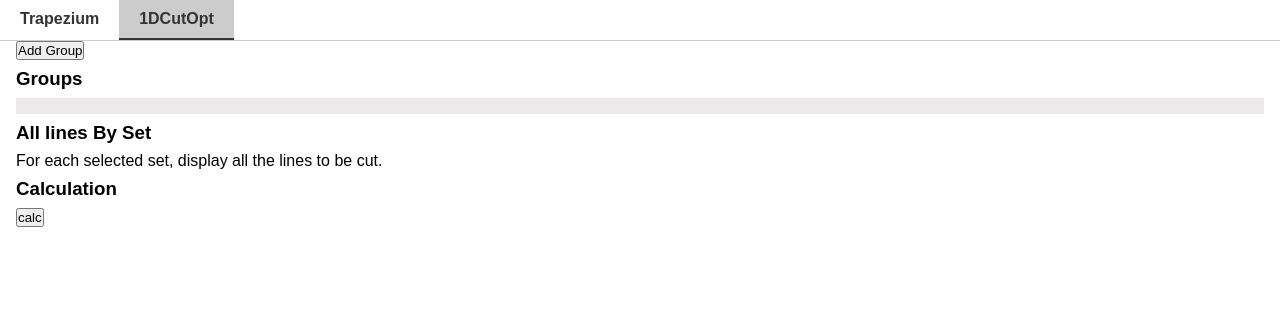
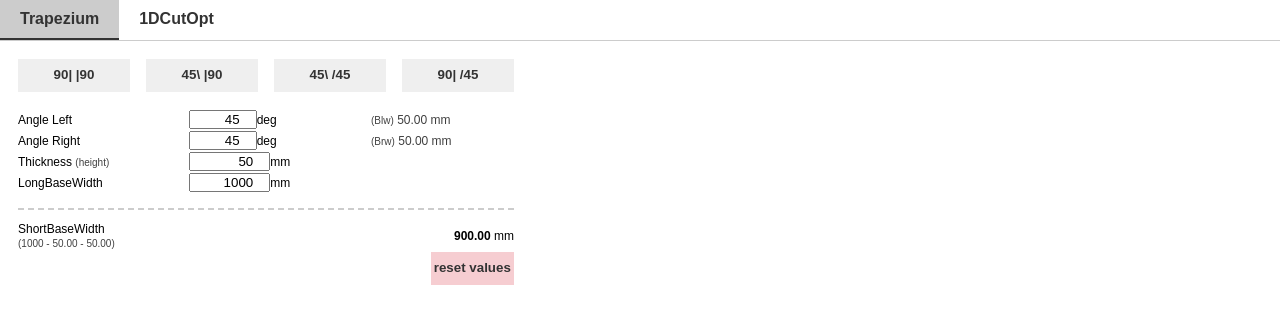
Before and after one commit to anatolieGhebea/geomcalcs, a Svelte app: page / in a window 1280 px wide. Shown: the top 324 px of the page. Built offline with nearby package versions, Linux system fonts and the light colour scheme.

Commit message:
trapezium calcs update

```diff
--- a/src/App.svelte
+++ b/src/App.svelte
@@ -20,7 +20,7 @@
     }
 
     onMount(() => {
-        selectTab(tabs[1]);
+        selectTab(tabs[0]);
     });
 
 </script>
--- a/src/app.css
+++ b/src/app.css
@@ -39,7 +39,7 @@ html, body {
     background-color: rgba(41, 168, 71, 0.25);
 }
 .cell-bg-danger {
-    background-color: rgba(220, 56, 72, 0.25)
+    background-color: rgba(220, 56, 72, 0.25);
 }
 .cell-bg-warning {
     background-color: rgba(255, 193, 5, 0.25);
--- a/src/trapezium/Trapezium.svelte
+++ b/src/trapezium/Trapezium.svelte
@@ -1,28 +1,38 @@
 <script>
-    import { onMount } from 'svelte';
+    import { onMount } from "svelte";
+
 
     // reset values:
     const min_angle = 1;
     const max_angle = 90;
-    const r_Abl = 45;
-    const r_Abr = 45;
+    const left_anagle = 45;
+    const right_angle = 45;
+
     const fixed_angle = 90;
-    const min_top_width = 1;
-    const min_height = 1;
+    // const min_top_width = 0;
+    const min_thickness = 1;
+    let MinLongBaseWidth = 0;
+
 
     // input values
-    let Abl = r_Abl;
-    let Abr = r_Abr;
-    let Twidth = 100;
+    let Abl = left_anagle;
+    let Abr = right_angle;
+    let Bwidth = 1000;
     let Theight = 50;
+    let mounted = false;
 
     $: Atl = getAtl(Abl);
     $: Atr = getAtr(Abr);
     $: BLwidth = getBLwidth(Theight, Atl);
     $: BRwidth = getBRwidth(Theight, Atr);
-    $: HypoLeft = getHypoLeft(Theight, Atl);
-    $: HypoRight = getHypoRight(Theight, Atr);
-    $: Bwidth = getBwidth(Twidth, BLwidth, BRwidth);
+    // $: HypoLeft = getHypoLeft(Theight, Atl);
+    // $: HypoRight = getHypoRight(Theight, Atr);
+    $: {
+        MinLongBaseWidth =  parseFloat((BLwidth + BRwidth).toFixed(2));
+    }
+    // $: Bwidth = getBwidth(Twidth, BLwidth, BRwidth);
+    $: Twidth = getTwidth(Bwidth, BLwidth, BRwidth);
+    $: syncLocalStorage(Abl, Abr, Bwidth, Theight)
 
     function getAtl(_Abl) {
         if(_Abl < min_angle) Abl = _Abl = min_angle;
@@ -37,33 +47,34 @@
         return 180 - _Abr - fixed_angle;
     }
 
-    function getBwidth(_Twidth, _BLwidth, _BRwidth) {
-        if(_Twidth < min_top_width) Twidth = _Twidth = min_top_width;
-        console.log(_BLwidth, _BRwidth);
+    function getTwidth(_Bwidth, _BLwidth, _BRwidth) {
+        if(_Bwidth < MinLongBaseWidth) _Bwidth = MinLongBaseWidth;
+
+        // console.log(_BLwidth, _BRwidth);
         if( isNaN(_BLwidth) ) _BLwidth = 0;
         if( isNaN(_BRwidth) ) _BRwidth = 0;
 
-        return _Twidth+_BLwidth+_BRwidth;
+        return _Bwidth-_BLwidth-_BRwidth;
     }
 
     function getBLwidth(_Theight, _Atl) {
-        if(_Theight < min_height) Theight = _Theight = min_height;
+        if(_Theight < min_thickness) Theight = _Theight = min_thickness;
         return _Theight * calcTan(_Atl);
     }
 
     function getBRwidth(_Theight, _Atr) {
-        if(_Theight < min_height) Theight = _Theight = min_height;
+        if(_Theight < min_thickness) Theight = _Theight = min_thickness;
         return _Theight * calcTan(_Atr);
     }
 
     function getHypoLeft(_Theight, _Atl) {
-        if(_Theight < min_height) Theight = _Theight = min_height;
+        if(_Theight < min_thickness) Theight = _Theight = min_thickness;
         if(_Atl == 0) return _Theight;
         return _Theight / calcSin(_Atl);
     }
 
     function getHypoRight(_Theight, _Atr) {
-        if(_Theight < min_height) Theight = _Theight = min_height;
+        if(_Theight < min_thickness) Theight = _Theight = min_thickness;
         return _Theight / calcSin(_Atr);
     }
 
@@ -85,242 +96,211 @@
     }
 
     function resetValues() {
-        Abl = r_Abl;
-        Abr = r_Abr;
-        Twidth = 100;
+        Abl = left_anagle;
+        Abr = right_angle;
+        Bwidth = 100;
         Theight = 50;
     }
 
     // monitor
-    $: console.log('Abl', Abl);
-    $: console.log('Abr', Abr);
-    $: console.log('Atl', Atl);
-    $: console.log('Atr', Atr);
-    $: console.log('Twidth', Twidth);
-    $: console.log('Theight', Theight);
-    $: console.log('BLwidth', BLwidth);
-    $: console.log('BRwidth', BRwidth);
-    $: console.log('Bwidth', Bwidth);
+    // $: console.log('Abl', Abl);
+    // $: console.log('Abr', Abr);
+    // $: console.log('Atl', Atl);
+    // $: console.log('Atr', Atr);
+    // $: console.log('Twidth', Twidth);
+    // $: console.log('Theight', Theight);
+    // $: console.log('BLwidth', BLwidth);
+    // $: console.log('BRwidth', BRwidth);
+    // $: console.log('Bwidth', Bwidth);
+    // $: console.log('MinLongBaseW', MinLongBaseWidth);
 
-    // draw values:
-    let canvas;
-    let draw_width = 900;
-    let draw_height = 250;
+    function set2Vertical(){
+        Abl = 90;
+        Abr = 90;
+    }
+
+    function set2FortyFive(){
+        Abl = 45;
+        Abr = 45;
+    }
+
+    function setLeftFortyFive(){
+        Abl = 45;
+        Abr = 90;
+    }
+    function setRightFortyFive(){
+        Abl = 90;
+        Abr = 45;
+    }
+
+    function syncLocalStorage(_Abl, _Abr, _Bwidth, _Theight) {
+        if( !mounted ) return;
+
+        console.log('syncLocalStorage');
+        let _data = {
+            Abl: _Abl,
+            Abr: _Abr,
+            Bwidth: _Bwidth,
+            Theight: _Theight,
+        }
+
+        localStorage.setItem('geocalcs_trapezium_data', JSON.stringify(_data));
+    }
 
     onMount(() => {
-        draw_width = window.innerWidth - 20;
-        const wait = setTimeout(() => {
-            updateCanvas(1);
-            clearTimeout(wait);
-        }, 100);
+        let _data = localStorage.getItem('geocalcs_trapezium_data');
+        if(_data) {
+            _data = JSON.parse(_data);
+            Abl = _data.Abl ?? left_anagle;
+            Abr = _data.Abr ?? right_angle;
+            Bwidth = _data.Bwidth ?? 100;
+            Theight = _data.Theight ?? 50;
+        }
+        mounted = true;
     });
 
-    $: updateCanvas(Bwidth);
-
-    function updateCanvas(_trigger) {
-        if( !canvas ) return;
-
-        let useHeight = Theight;
-        if( Theight < 50 ) useHeight = 50;
-
-        let useWidth = Twidth;
-        let useBlw = BLwidth;
-        let useBrw = BRwidth;
-        if( Twidth < 150 ) {
-            useWidth = 150;
-            useBlw = ((Bwidth/BLwidth) / 100) * useWidth;
-            useBrw = ((Bwidth/BRwidth) / 100) * useWidth;
-        }
-
-        let useBw = ( useBlw + useWidth + useBrw );
-        let multiplier = 1;
-        let multiplierH = 1;
-        if ( useBw > 5000 ) {
-            multiplier = 0.125;
-            multiplierH = 0.25;
-        } else if ( useBw > 2500 ) {
-            multiplier = 0.25;
-            multiplierH = 0.5;
-        } else if( useBw > 1000 ) {
-            multiplier = 0.5;
-            multiplierH = 0.75;
-        }
-
-        const ctx = canvas.getContext('2d');
-        ctx.canvas.width = (useBw * multiplier);
-        console.log('updateCanvas', canvas.width, canvas.height);
-        ctx.clearRect(0, 0, canvas.width, canvas.height);
-
-        let margin = 5;
-
-        let x_Atl = useBlw * multiplier;
-        let y_Atl = margin;
-
-        let x_Abl = 0;
-        let y_Abl = (useHeight * multiplierH) + margin;
-
-        let x_Atr = (useBlw + useWidth) * multiplier;
-        let y_Atr = margin;
-
-        let x_Abr = useBw * multiplier;
-        let y_Abr = (useHeight * multiplierH) + margin;
-
-        ctx.beginPath();
-        ctx.setLineDash([]);
-        ctx.moveTo(x_Atl, y_Atl);
-        ctx.lineTo(x_Atr, y_Atr);
-        ctx.lineTo(x_Abr, y_Abr);
-        ctx.lineTo(x_Abl, y_Abl);
-        ctx.closePath();
-        ctx.stroke();
-
-        ctx.beginPath();
-        ctx.setLineDash([2, 2]);
-
-        ctx.moveTo(x_Atl, y_Atl);
-        ctx.lineTo(x_Atl, (useHeight * multiplierH) + margin);
-
-        ctx.moveTo(x_Atr, y_Atr);
-        ctx.lineTo(x_Atr, (useHeight * multiplierH) + margin);
-        // ctx.closePath();
-        ctx.stroke();
-
-        ctx.font = "12px Arial";
-        ctx.fillText("Atl", x_Atl-10, y_Atl+25);
-        ctx.fillText("Atr", x_Atr-15, y_Atr+15);
-        ctx.fillText("Abl", x_Abl+7, y_Abl-5);
-        ctx.fillText("Abr", x_Abr-20, y_Abr-5);
-        ctx.fillText("Twidth", x_Atl+((x_Atr-x_Atl)/2)-20, y_Atl+15);
-        ctx.fillText("Bwidth", x_Abl+((x_Abr-x_Abl)/2)-20, y_Abl+30);
-        ctx.fillText("Blw", x_Abl+2, y_Abl+15);
-        ctx.fillText("Brw", x_Abr-40, y_Abr+15);
-
-    }
 </script>
 
-<div>
+<div class="trapezium">
     <div class="mt-4">
+
         <table class="data-table">
             <tr>
-                <td>
-                    <div>Height <small class="t-fade">(spessore)</small></div>
-                    <div>
-                        <input type="number" id="Abl" bind:value={Theight} min="{min_height}" step="0.1" />mm
-                    </div>
-                </td>
-                <td>
-                    <div>
-                        Abl <small class="t-fade">(Angle Base Left)</small>
-                    </div>
-                    <div>
-                        <input type="number" id="Abl" bind:value={Abl} min="{min_angle}" max="{max_angle}" step="0.1" />deg
-                    </div>
-                </td>
-                <td>
-                    <div>
-                        Abr <small class="t-fade">(Angle Base Right)</small>
-                    </div>
-                    <div>
-                        <input type="number" id="Abr" bind:value={Abr} min="{min_angle}" max="{max_angle}" step="0.1" />deg
+                <td colspan="100%">
+                    <div class="angle_selection_wrappper">
+                        <button class="angle_selection_btn" on:click={set2Vertical}>90| |90</button>
+                        <button class="angle_selection_btn" on:click={setLeftFortyFive}>45\ |90</button>
+                        <button class="angle_selection_btn" on:click={set2FortyFive}>45\ /45</button>
+                        <button class="angle_selection_btn" on:click={setRightFortyFive}>90| /45</button>
                     </div>
                 </td>
             </tr>
             <tr>
-                <td></td>
                 <td>
-                    <div>
-                        Atl <small class="t-fade">(Angle Top Left)</small>
-                    </div>
-                    <div>
-                        {Atl} deg
-                    </div>
+                    Angle Left
                 </td>
                 <td>
-                    <div>
-                        Atr <small class="t-fade">(Angle Top Right)</small>
-                    </div>
-                    <div>
-                        {Atr} deg
-                    </div>
+                    <input type="number" id="Abl" bind:value={Abl} min="{min_angle}" max="{max_angle}" step="0.5" />deg
                 </td>
-            </tr>
-
-            <tr>
-                <td>
-                    <div>
-                        Twidth
-                    </div>
-                    <div>
-                        <input type="number" id="Twidth" bind:value={Twidth} min="{min_top_width}" step="0.1" />mm
-                    </div>
-                </td>
-                <td>
-                    <div>Blw <small class="t-fade">(Left Triangle Base)</small></div>
-                    <div>{fomratNumber(BLwidth)} mm</div>
-                </td>
-                <td>
-                    <div>Brw <small class="t-fade">(Right Triangle Base)</small></div>
-                    <div>{fomratNumber(BRwidth)} mm</div>
+                <td class="t-fade">
+                    &nbsp;<small >(Blw)</small> {fomratNumber(BLwidth)} mm
                 </td>
             </tr>
             <tr>
                 <td>
+                    Angle Right
+                </td>
+                <td>
+                    <input type="number" id="Abr" bind:value={Abr} min="{min_angle}" max="{max_angle}" step="0.5" />deg
+                </td>
+                <td class="t-fade">
+                    &nbsp;<small>(Brw)</small> {fomratNumber(BRwidth)} mm
+                </td>
+            </tr>
+            <tr>
+                <td>
+                    <div>Thickness <small class="t-fade">(height)</small></div>
+                </td>
+                <td>
+                    <input type="number" id="Abl" bind:value={Theight} min="{min_thickness}" step="0.5"/>mm
+                </td>
+            </tr>
+            <tr>
+                <td>
+                    LongBaseWidth
+                </td>
+                <td>
                     <div>
-                        Bwidth <small class="t-fade">(Twidth + Blw + Brw)</small>
-                    </div>
-                    <div>
-                        {fomratNumber(Bwidth)} mm
+                        <input type="number" id="Bwidth" bind:value={Bwidth} step="1" />mm
+
                     </div>
                 </td>
                 <td>
+                    {#if (Bwidth < MinLongBaseWidth)}
+                        <small class="text-danger">(Min: {MinLongBaseWidth} mm)</small>
+                    {/if}
+                </td>
+            </tr>
+            <tr>
+                <td colspan="100%" class="td-separator"></td>
+            </tr>
+            <tr>
+                <td colspan="100%" class="td-spacer"></td>
+            </tr>
+            <tr>
+                <td>
+                    ShortBaseWidth
                     <div>
-                        HypoLeft <small class="t-fade">(Theight / Sin(Atl))</small>
-                    </div>
-                    <div>
-                        {fomratNumber(HypoLeft)} mm
+                        <small class="t-fade">({Bwidth} - {BLwidth.toFixed(2)} - {BRwidth.toFixed(2)})</small>
                     </div>
                 </td>
-                <td>
-                    <div>
-                        HypoRight <small class="t-fade">(Theight / Sin(Atr))</small>
-                    </div>
-                    <div>
-                        {fomratNumber(HypoRight)} mm
-                    </div>
+                <td></td>
+                <td class="text-right">
+                    <b>{fomratNumber(Twidth)}</b> mm
+                </td>
+            </tr>
+            <tr>
+                <td></td>
+                <td></td>
+                <td class="text-right">
+                    <button on:click={resetValues} class="reset">
+                        reset values
+                    </button>
                 </td>
             </tr>
         </table>
+
     </div>
-    <div class="mt-3 d-flex" style="justify-content: flex-end;">
-        <button on:click={resetValues} class="danger">
-            reset values
-        </button>
-    </div>
-    <h4 class="mt-5">Preview:</h4>
-    <div style="overflow: auto;">
-        <div class="canvas" style="width: {draw_width}px;">
-            <canvas bind:this={canvas} width={draw_width} height={draw_height} />
-        </div>
-    </div>
-
 </div>
 
 <style>
-    /* canvas {
-		width: 100%;
-		height: 100%;
-	} */
-    .canvas {
-        margin-top: 2rem;
-        overflow: scroll;
-        min-width: 100%;
-        height: 254px;
-        display: flex;
-        justify-content: start;
-        align-items: center;
-        overflow: auto;
-        padding: 2px;
+    .trapezium {
+        font-size: 12px;
     }
 
+    .data-table {
+        width: 100%;
+        max-width: 500px;
+    }
+    .data-table input {
+        text-align: right;
+        max-width: 11ch;
+    }
 
+    .td-separator {
+        height: 1rem;
+        border-bottom: 2px dashed #ccc;
+    }
+    .td-spacer {
+        height: .5rem;
+    }
+    .angle_selection_wrappper {
+        widows: 100%;
+        /* padding: 1rem; */
+        display: flex;
+        justify-content: space-between;
+        gap: 1rem;
+        margin-bottom: 1rem;
+    }
+    .angle_selection_btn {
+        padding: 0.5rem .15rem;
+        /* background: none; */
+        cursor: pointer;
+        font-weight: bold;
+        color: #333;
+        border: none;
+        border-bottom: 2px solid transparent;
+        flex-grow: 1;
+    }
+
+    .reset {
+        padding: 0.5rem .2rem;
+        background: rgba(220, 56, 72, 0.25);
+        cursor: pointer;
+        font-weight: bold;
+        color: #333;
+        border: none;
+        border-bottom: 2px solid transparent;
+        flex-grow: 1;
+    }
 </style>
```
